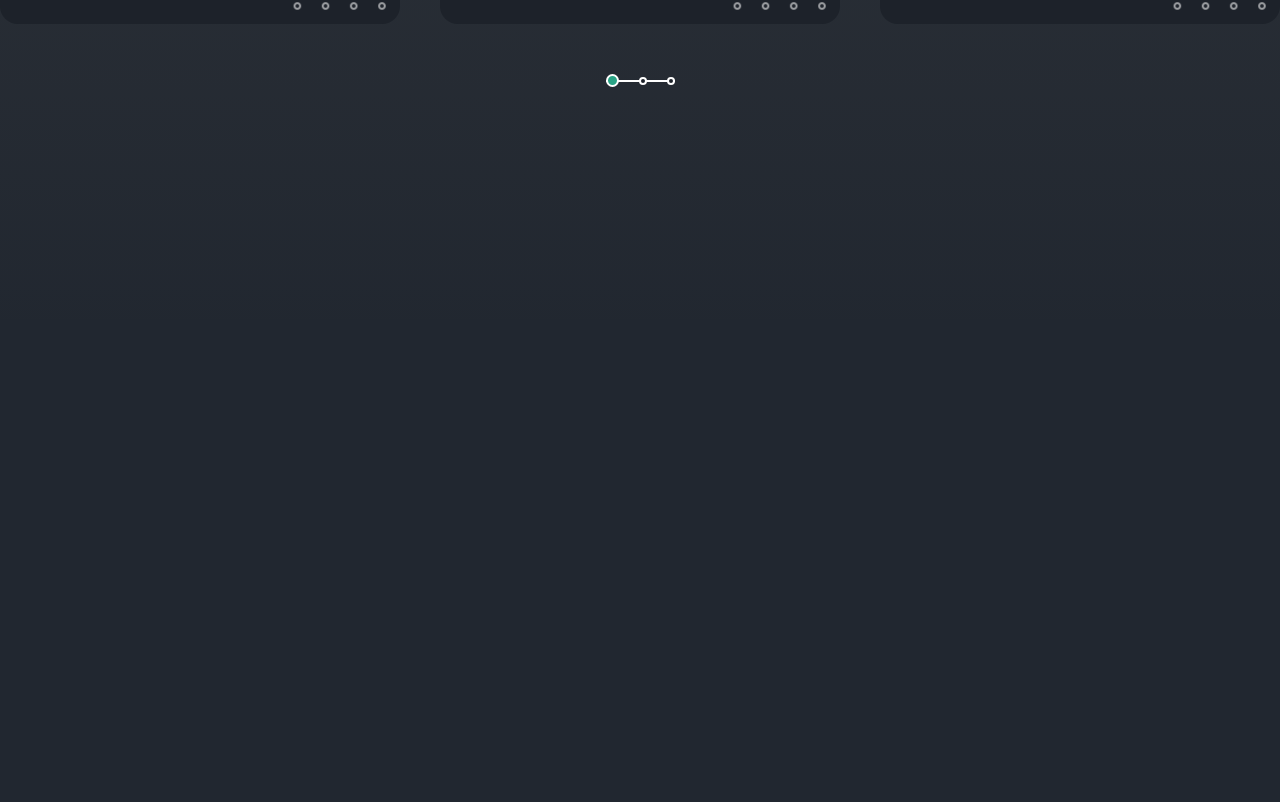
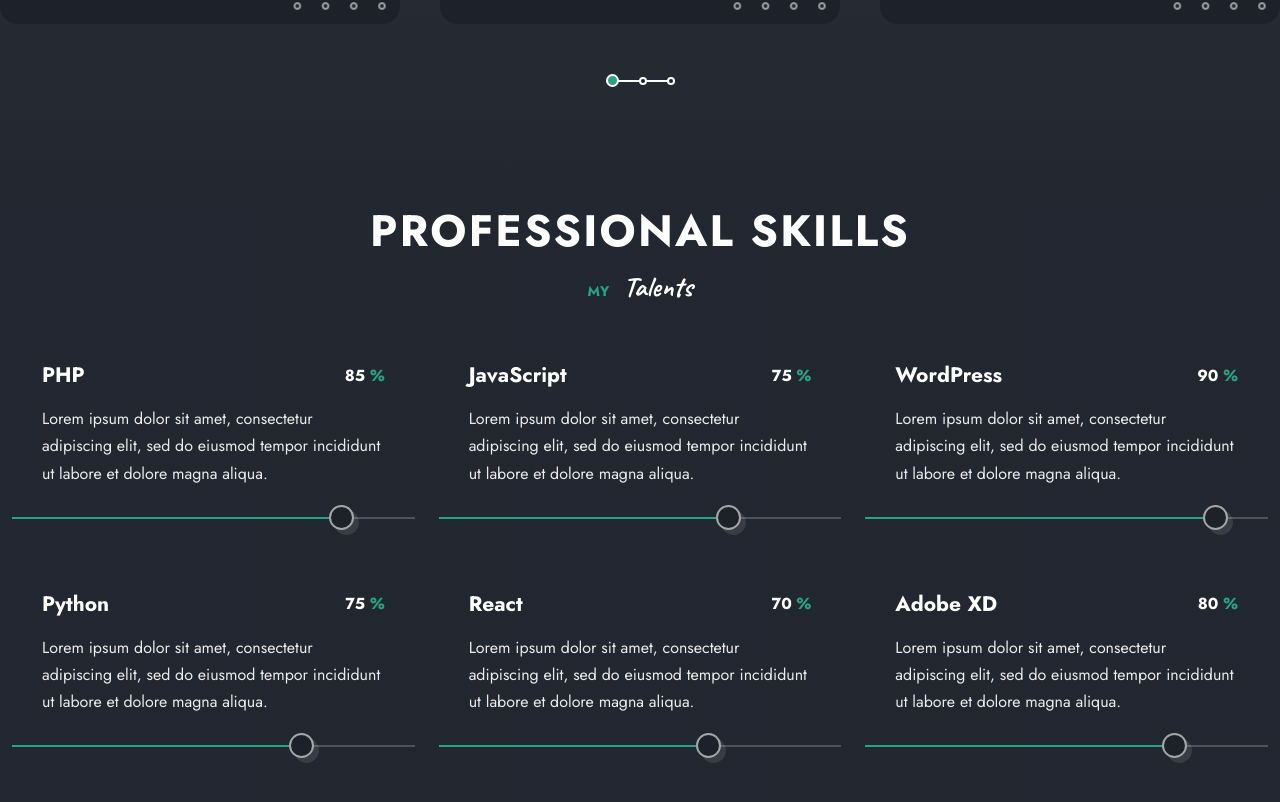
Before and after one commit to CodeEmcent/Inno-portfolio, a React (Vite) app in the folder portfolio/: page / in a window 1280 px wide. Shown: the part 1430-2232 px from the top of the page. Before the commit the page ends 1749 px from the top, so only its background shows below. Built offline with nearby package versions, Linux system fonts and the light colour scheme.

Commit message:
Skills Section Added

```diff
--- a/portfolio/src/App.css
+++ b/portfolio/src/App.css
@@ -137,6 +137,11 @@
   margin-inline: auto;
 }
 
+.grid {
+  display: grid;
+  gap: 24px;
+}
+
 .text-cs {
   text-transform: uppercase;
   letter-spacing: 0.05em;
@@ -210,7 +215,7 @@
 }
 
 .section {
-  padding-bottom: 220px;
+  padding-bottom: 100px;
 }
 
 .section__title,
--- a/portfolio/src/App.jsx
+++ b/portfolio/src/App.jsx
@@ -2,12 +2,14 @@
 import './App.css'
 import Home from './components/home/Home'
 import Services from './components/services/Services'
+import Skills from './components/skills/Skills'
 
 function App() {
   return (
     <main className='main'>
       <Home />
       <Services />
+      <Skills />
     </main>
   )
 }
--- /dev/null
+++ b/portfolio/src/components/skills/Skills.jsx
@@ -0,0 +1,42 @@
+import React from 'react'
+import { skills } from '../../Data'
+import './skills.css'
+
+const Skills = () => {
+  return (
+    <section className='skills section' id='skills'>
+      <h2 className='section__title text-cs'>Professional Skills</h2>
+      <p className='section__subtitle'>
+        My <span>Talents</span>
+      </p>
+
+      <div className='skills__container container grid'>
+        {skills.map(({ name, percentage, description }, index) => {
+          return (
+            <div className='skills__item'>
+              <div className='skills__titles'>
+                <h3 className='skills__name'>{name}</h3>
+                <span className='skills__number'>
+                  {percentage} <span>%</span>
+                </span>
+              </div>
+
+              <p className='skills__description'>{description}</p>
+
+              <div className='skills__bar'>
+                <span
+                  className='skills__percentage'
+                  style={{ width: `${percentage}%` }}
+                >
+                  <span></span>
+                </span>
+              </div>
+            </div>
+          )
+        })}
+      </div>
+    </section>
+  )
+}
+
+export default Skills
--- /dev/null
+++ b/portfolio/src/components/skills/skills.css
@@ -0,0 +1,68 @@
+.skills {
+  background-image: var(--third-gradient);
+}
+
+.skills__titles,
+.skills__description {
+  padding-inline: 30px;
+}
+
+.skills__container {
+  grid-template-columns: repeat(3, 1fr);
+  row-gap: 70px;
+}
+
+.skills__titles {
+  display: flex;
+  justify-content: space-between;
+  align-items: center;
+  margin-bottom: 15px;
+}
+
+.skills__name {
+  font-size: var(--largest-font-size);
+}
+
+.skills__number {
+  color: var(--title-color);
+  font-weight: 700;
+}
+
+.skills__number span {
+  color: var(--primary-color);
+}
+
+.skills__description {
+  margin-bottom: 30px;
+}
+
+.skills__bar,
+.skills__percentage {
+  height: 2px;
+}
+
+.skills__bar {
+  background-color: rgb(255, 255, 255, 0.2);
+}
+
+.skills__percentage {
+  display: block;
+  background-color: var(--primary-color);
+  position: relative;
+}
+
+.skills__percentage span {
+  background-color: var(--container-color);
+  border: 2px solid var(--border-color);
+  box-shadow: var(--shadow);
+  width: 25px;
+  height: 25px;
+  border-radius: 50%;
+  -webkit-border-radius: 50%;
+  -moz-border-radius: 50%;
+  -ms-border-radius: 50%;
+  -o-border-radius: 50%;
+  position: absolute;
+  right: 0;
+  top: -12px;
+}
```
